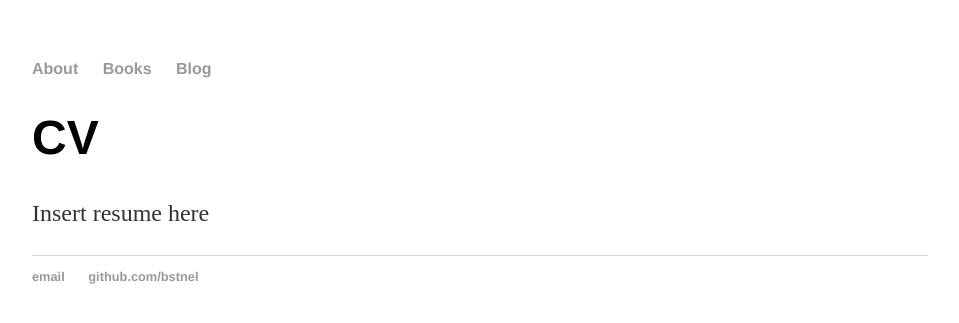
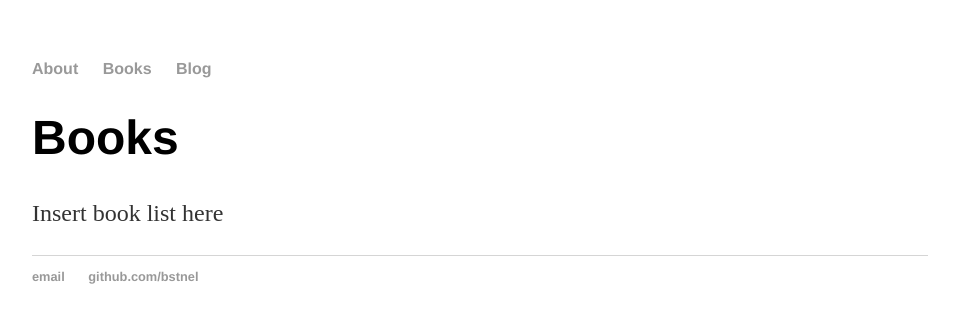
Before and after one commit to bstnel/bstnel.github.io, a Jekyll site: the page built from cv/index.html, in a window 1280 px wide. Shown: the top 323 px of the page, without its empty margins (160-1119 px from the left). Built offline with Jekyll 4.4.1, drawn with Linux system fonts in a browser that asks for light colours.

Commit message:
Update index.html

```diff
--- a/cv/index.html
+++ b/cv/index.html
@@ -1,8 +1,8 @@
 ---
 layout: default
-title: CV
+title: Books
 ---
-<div class="CV">
-	<h1>CV</h1>
-	<p>Insert resume here</p>
+<div class="Books">
+	<h1>Books</h1>
+	<p>Insert book list here</p>
 </div><!-- /.blurb -->
```
